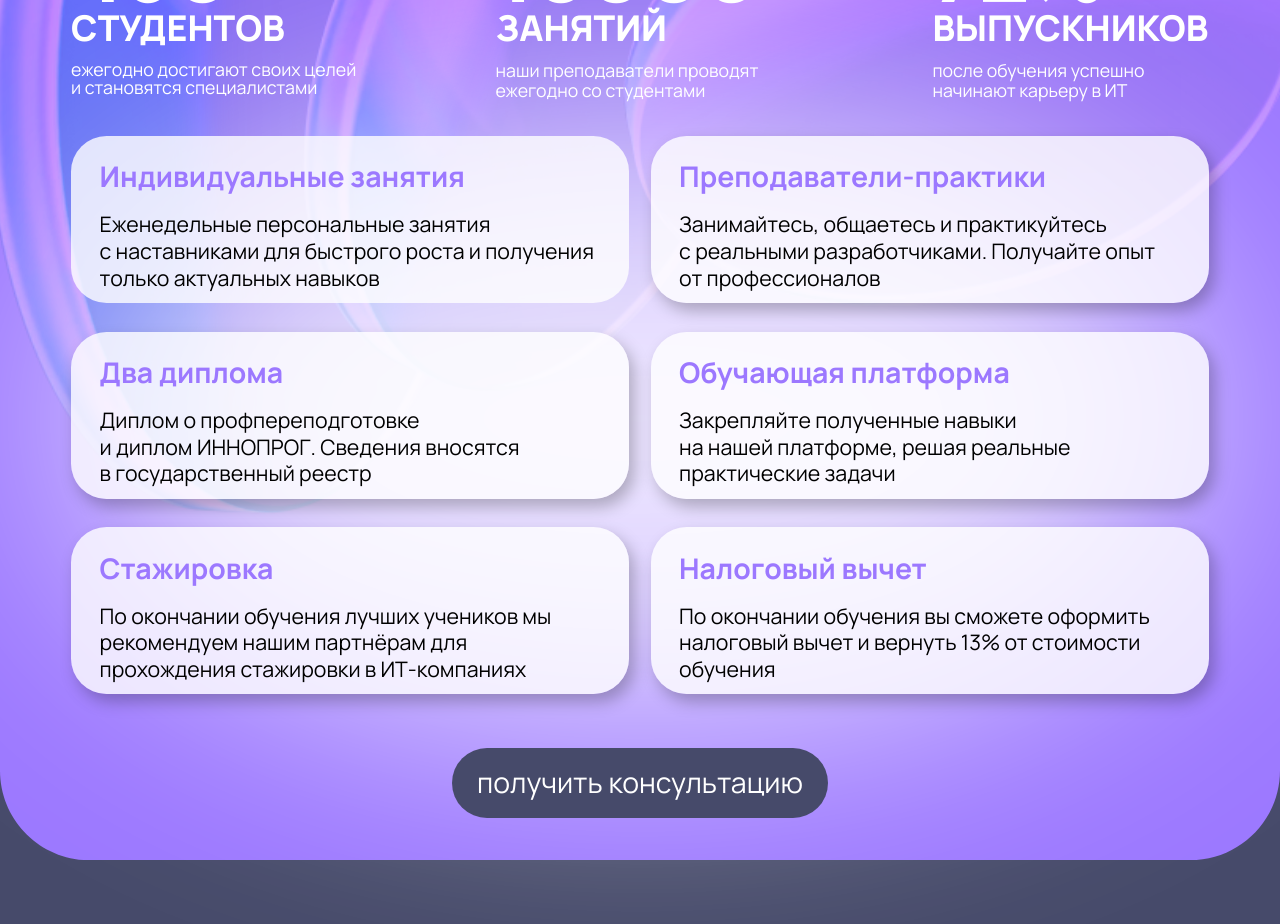
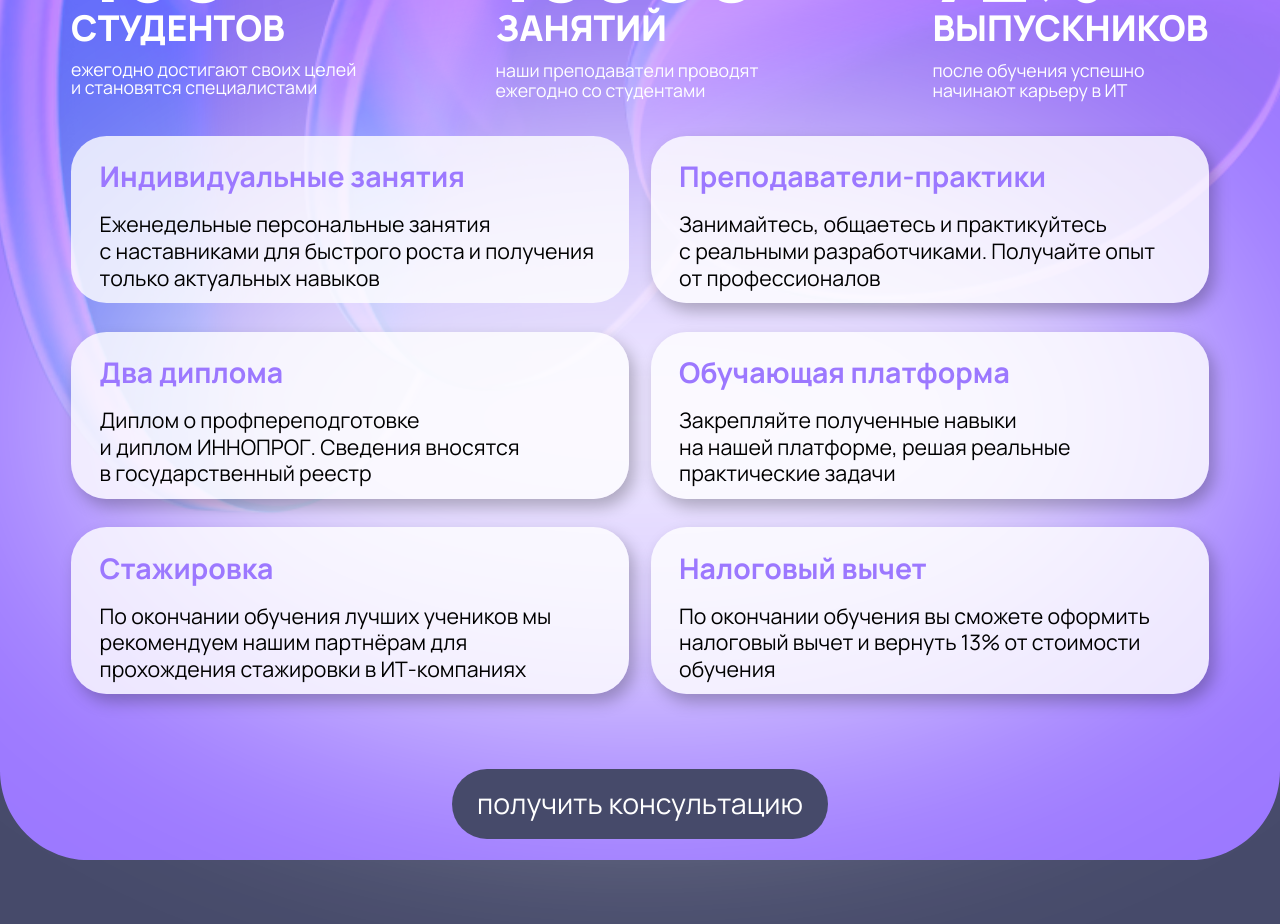
Before and after one commit to rafailvv/innoprog-website, a React (Vite) app: page / in a window 1280 px wide. Shown: the part 1040-1964 px from the top of the page. Built offline with nearby package versions, Linux system fonts and the light colour scheme.

Commit message:
Add bottom spacing below benefit cards

```diff
--- a/src/imports/MainScreenDesktop/MainScreenDesktop.tsx
+++ b/src/imports/MainScreenDesktop/MainScreenDesktop.tsx
@@ -228,7 +228,7 @@ function Frame86() {
 
 function Frame87() {
   return (
-    <div className="content-stretch flex h-[628px] items-start justify-between relative shrink-0 w-full">
+    <div className="content-stretch flex h-[652px] items-start justify-between pb-[24px] relative shrink-0 w-full">
       <div className="-translate-x-1/2 absolute h-[672px] left-1/2 top-[-18px] w-[1280px]">
         <div className="absolute inset-[-44.64%_-23.44%]">
           <svg className="block size-full" fill="none" preserveAspectRatio="none" viewBox="0 0 1880 1272">
@@ -253,7 +253,7 @@ function Frame87() {
 
 function Frame84() {
   return (
-    <div className="absolute content-stretch flex flex-col gap-[60px] h-[1256px] items-center left-[80px] top-[834px] w-[1280px]">
+    <div className="absolute content-stretch flex flex-col gap-[60px] h-[1280px] items-center left-[80px] top-[834px] w-[1280px]">
       <Frame83 />
       <Frame87 />
       <div className="bg-[#464a6a] content-stretch flex h-[79px] items-center justify-center px-[28px] py-0 relative rounded-[40px] shrink-0" data-name="кнопки пд" data-node-id="3401:529">
--- a/src/imports/MainScreenMobile/MainScreenMobile.tsx
+++ b/src/imports/MainScreenMobile/MainScreenMobile.tsx
@@ -393,7 +393,7 @@ function Frame79() {
 
 function Frame91() {
   return (
-    <div className="content-stretch flex flex-col gap-[16px] items-start relative shrink-0 w-full site-mobile-readable-copy">
+    <div className="content-stretch flex flex-col gap-[16px] items-start pb-[12px] relative shrink-0 w-full site-mobile-readable-copy">
       <Frame90 />
       <Frame75 />
       <Frame77 />
```
